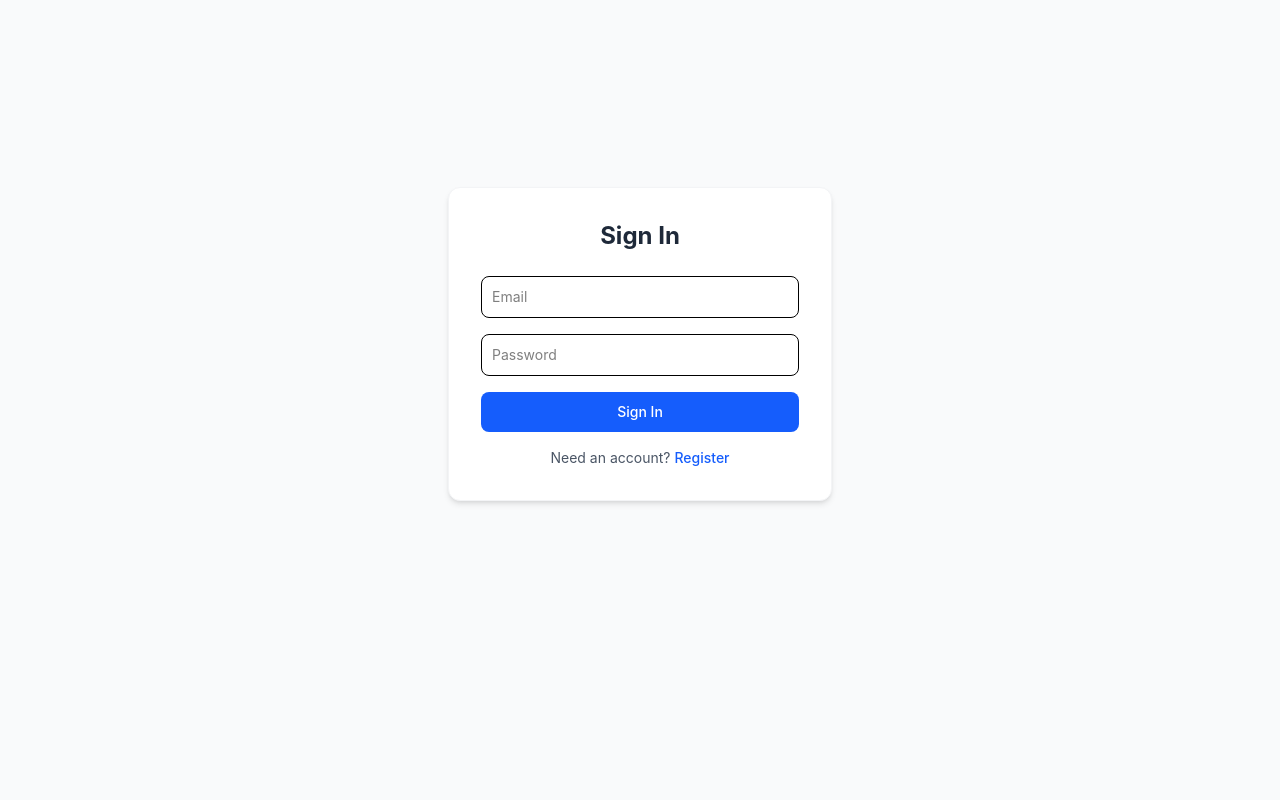
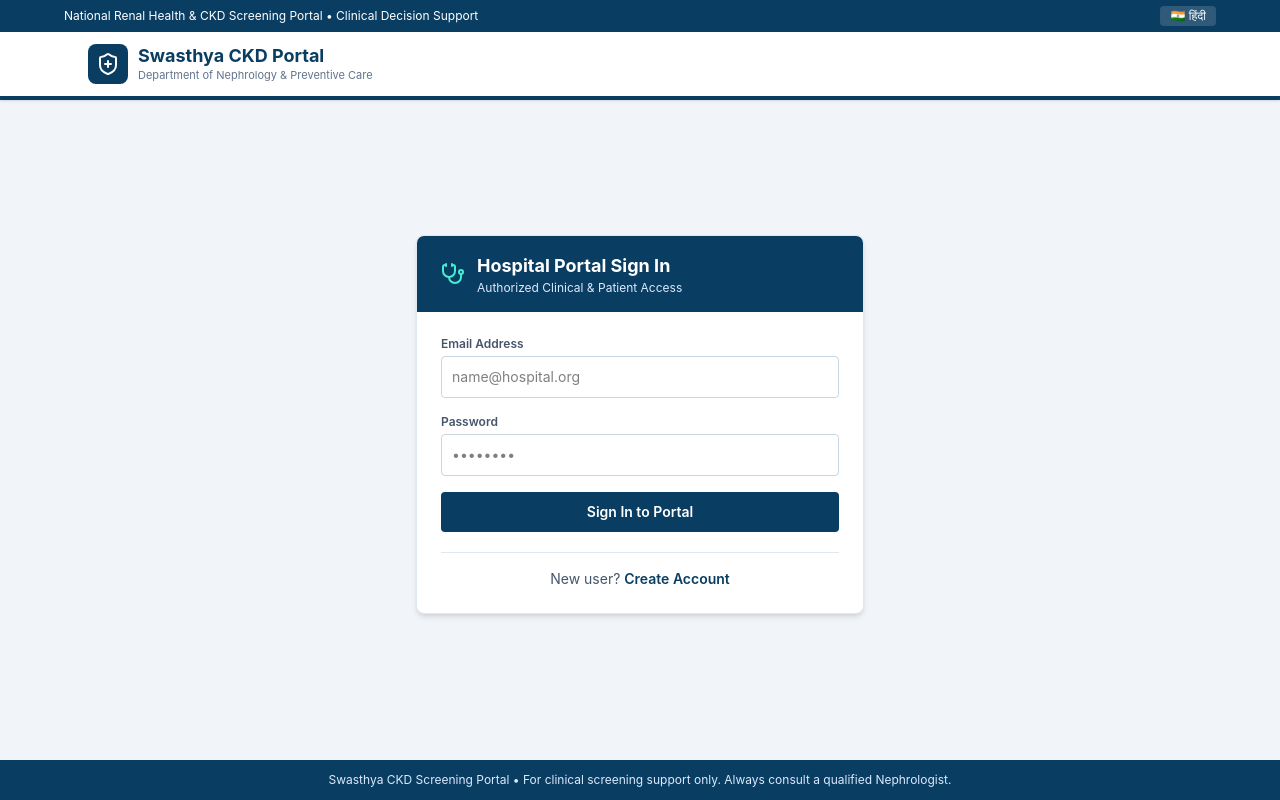
Before and after one commit to nikhildixit-321/ckd-prediction-, a React (Vite) app in the folder frontend/: page / in a window 1280 px wide. Built offline with nearby package versions, Linux system fonts and the light colour scheme; no server answers.

Commit message:
style: redesign UI as official government health and hospital clinical portal

```diff
--- a/frontend/src/App.jsx
+++ b/frontend/src/App.jsx
@@ -1,4 +1,5 @@
-import { BrowserRouter, Routes, Route, Navigate, Link, useNavigate } from 'react-router-dom';
+import { BrowserRouter, Routes, Route, Navigate, Link, useLocation, useNavigate } from 'react-router-dom';
+import { ShieldPlus } from 'lucide-react';
 import { LanguageProvider, useLang } from './context/LanguageContext';
 import { T } from './lang/translations';
 import Login from './pages/Login';
@@ -12,13 +13,12 @@ function PrivateRoute({ children }) {
   return token ? children : <Navigate to="/" replace />;
 }
 
-function Navbar() {
+function Header() {
   const navigate = useNavigate();
+  const location = useLocation();
   const { lang, toggleLang } = useLang();
   const tx = T[lang];
   const isLoggedIn = Boolean(localStorage.getItem('token'));
-
-  if (!isLoggedIn) return null;
 
   const logout = () => {
     localStorage.removeItem('token');
@@ -26,28 +26,63 @@ function Navbar() {
     navigate('/');
   };
 
+  const navLinkClass = (path) =>
+    `px-3 py-2 text-sm font-medium border-b-2 transition ${
+      location.pathname === path
+        ? 'border-[#0a3d62] text-[#0a3d62] font-semibold'
+        : 'border-transparent text-slate-600 hover:text-[#0a3d62]'
+    }`;
+
   return (
-    <nav className="bg-white shadow-sm px-6 py-4">
-      <div className="max-w-6xl mx-auto flex justify-between items-center">
-        <Link to="/dashboard" className="text-xl font-bold text-blue-600">
-          CKD Insight
-        </Link>
-        <div className="flex items-center gap-4 text-sm font-medium flex-wrap">
-          <Link to="/dashboard" className="text-gray-700 hover:text-blue-600">{tx.dashboard}</Link>
-          <Link to="/history"   className="text-gray-700 hover:text-blue-600">{tx.history}</Link>
-          <Link to="/trends"    className="text-gray-700 hover:text-blue-600">{tx.trends}</Link>
+    <header className="bg-white border-b-4 border-[#0a3d62] shadow-sm">
+      {/* Top official health portal bar */}
+      <div className="bg-[#0a3d62] text-white text-xs py-1.5 px-6">
+        <div className="max-w-6xl mx-auto flex justify-between items-center">
+          <span>
+            {lang === 'hi'
+              ? 'राष्ट्रीय किडनी स्वास्थ्य एवं CKD जांच पोर्टल • क्लिनिकल सहायता प्रणाली'
+              : 'National Renal Health & CKD Screening Portal • Clinical Decision Support'}
+          </span>
           <button
             onClick={toggleLang}
-            className="border border-gray-300 rounded px-2 py-0.5 text-gray-600 hover:bg-gray-100"
+            className="bg-white/15 hover:bg-white/25 text-white px-2.5 py-0.5 rounded text-xs cursor-pointer"
           >
             {tx.lang}
           </button>
-          <button onClick={logout} className="text-red-600 hover:underline cursor-pointer">
-            {tx.logout}
-          </button>
         </div>
       </div>
-    </nav>
+
+      {/* Main hospital / portal navigation bar */}
+      <div className="max-w-6xl mx-auto px-6 py-3 flex justify-between items-center flex-wrap gap-3">
+        <Link to={isLoggedIn ? '/dashboard' : '/'} className="flex items-center gap-2.5">
+          <div className="bg-[#0a3d62] text-white p-2 rounded-lg">
+            <ShieldPlus className="w-6 h-6" />
+          </div>
+          <div>
+            <span className="text-lg font-bold text-[#0a3d62] block leading-tight">
+              Swasthya CKD Portal
+            </span>
+            <span className="text-[11px] text-slate-500 block">
+              {lang === 'hi' ? 'नेफ्रोलॉजी एवं निवारक देखभाल विभाग' : 'Department of Nephrology & Preventive Care'}
+            </span>
+          </div>
+        </Link>
+
+        {isLoggedIn && (
+          <div className="flex items-center gap-2 flex-wrap">
+            <Link to="/dashboard" className={navLinkClass('/dashboard')}>{tx.dashboard}</Link>
+            <Link to="/history" className={navLinkClass('/history')}>{tx.history}</Link>
+            <Link to="/trends" className={navLinkClass('/trends')}>{tx.trends}</Link>
+            <button
+              onClick={logout}
+              className="ml-2 px-3 py-1.5 bg-red-50 text-red-700 border border-red-200 rounded text-xs font-semibold hover:bg-red-100 cursor-pointer"
+            >
+              {tx.logout}
+            </button>
+          </div>
+        )}
+      </div>
+    </header>
   );
 }
 
@@ -55,17 +90,20 @@ export default function App() {
   return (
     <BrowserRouter>
       <LanguageProvider>
-        <div className="min-h-screen bg-gray-50">
-          <Navbar />
-          <main className="max-w-6xl mx-auto p-6">
+        <div className="min-h-screen flex flex-col bg-slate-100">
+          <Header />
+          <main className="flex-1 max-w-6xl w-full mx-auto p-6">
             <Routes>
-              <Route path="/"         element={<Login />} />
+              <Route path="/" element={<Login />} />
               <Route path="/dashboard" element={<PrivateRoute><Dashboard /></PrivateRoute>} />
-              <Route path="/history"   element={<PrivateRoute><History /></PrivateRoute>} />
-              <Route path="/trends"    element={<PrivateRoute><Trends /></PrivateRoute>} />
-              <Route path="*"          element={<Navigate to="/" replace />} />
+              <Route path="/history" element={<PrivateRoute><History /></PrivateRoute>} />
+              <Route path="/trends" element={<PrivateRoute><Trends /></PrivateRoute>} />
+              <Route path="*" element={<Navigate to="/" replace />} />
             </Routes>
           </main>
+          <footer className="bg-[#0a3d62] text-blue-100 text-xs py-3 px-6 text-center">
+            Swasthya CKD Screening Portal • For clinical screening support only. Always consult a qualified Nephrologist.
+          </footer>
         </div>
       </LanguageProvider>
     </BrowserRouter>
--- a/frontend/src/pages/Dashboard.jsx
+++ b/frontend/src/pages/Dashboard.jsx
@@ -1,6 +1,7 @@
 import { useState } from 'react';
 import { Link, useNavigate } from 'react-router-dom';
 import { BarChart, Bar, XAxis, YAxis, Tooltip, ResponsiveContainer, Cell } from 'recharts';
+import { ClipboardList, FileText, Activity } from 'lucide-react';
 import jsPDF from 'jspdf';
 import Chatbot from '../components/Chatbot';
 import RiskGauge from '../components/RiskGauge';
@@ -77,57 +78,75 @@ export default function Dashboard() {
     const prob = (result.probability * 100).toFixed(1);
     const verdict = result.prediction === 1 ? 'CKD Detected (High Risk)' : 'No CKD (Low Risk)';
 
-    doc.setFontSize(18);
-    doc.text('CKD Prediction Report', 20, 20);
+    doc.setFontSize(16);
+    doc.text('SWASTHYA CKD SCREENING REPORT', 20, 20);
+    doc.setFontSize(10);
+    doc.text('Department of Nephrology & Preventive Care', 20, 27);
 
     doc.setFontSize(12);
-    doc.text(`Patient: ${patientName}`, 20, 35);
-    doc.text(`Date: ${date}`, 20, 44);
-    doc.text(`Model Used: ${result.modelUsed?.toUpperCase() || 'RF'}`, 20, 53);
-    doc.text(`Result: ${verdict}`, 20, 62);
-    doc.text(`CKD Probability: ${prob}%`, 20, 71);
+    doc.text(`Patient Name: ${patientName}`, 20, 42);
+    doc.text(`Screening Date: ${date}`, 20, 50);
+    doc.text(`Screening Result: ${verdict}`, 20, 58);
+    doc.text(`CKD Risk Probability: ${prob}%`, 20, 66);
 
-    doc.setFontSize(13);
-    doc.text('Top Risk Factors (SHAP):', 20, 86);
-    doc.setFontSize(11);
+    doc.setFontSize(12);
+    doc.text('Top Contributing Clinical Factors (SHAP):', 20, 82);
+    doc.setFontSize(10);
     chartData.slice(0, 6).forEach((f, i) => {
       const sign = f.impact > 0 ? '+' : '';
-        doc.text(`  ${i + 1}. ${f.name}: ${sign}${f.impact.toFixed(3)}`, 20, 96 + i * 9);
+      doc.text(`  ${i + 1}. ${f.name}: ${sign}${f.impact.toFixed(3)}`, 20, 92 + i * 8);
     });
 
     doc.save(`CKD_Report_${patientName}_${date.replace(/\//g, '-')}.pdf`);
   };
 
   return (
+    <div className="space-y-5">
+      {/* Official Screening Notice Banner */}
+      <div className="bg-blue-50 border-l-4 border-[#0a3d62] text-slate-700 px-4 py-3 rounded text-xs flex items-center gap-2">
+        <Activity className="w-4 h-4 text-[#0a3d62] shrink-0" />
+        <span>
+          {lang === 'hi'
+            ? 'सूचना: यह पोर्टल मरीज के क्लिनिकल लैब मानों के आधार पर प्रारंभिक CKD जोखिम जांच के लिए है।'
+            : 'Clinical Notice: Enter verified patient pathology & vitals values below to generate an AI-assisted CKD risk screening report.'}
+        </span>
+      </div>
+
       <div className="grid grid-cols-1 lg:grid-cols-2 gap-6">
-      {/* Left: Patient Input Form */}
-      <div className="bg-white p-6 rounded-xl shadow-sm border border-gray-100">
-        <h2 className="text-2xl font-bold text-gray-800 mb-1">{tx.patientData}</h2>
-        <p className="text-sm text-gray-500 mb-5">{tx.patientDataDesc}</p>
+        {/* Left: Hospital Patient Intake Form */}
+        <div className="bg-white rounded-lg shadow-sm border border-slate-200 overflow-hidden">
+          <div className="bg-[#0a3d62] text-white px-5 py-3 flex items-center gap-2">
+            <ClipboardList className="w-5 h-5 text-teal-300" />
+            <div>
+              <h2 className="text-base font-bold">{tx.patientData}</h2>
+              <p className="text-xs text-blue-100">{tx.patientDataDesc}</p>
+            </div>
+          </div>
 
+          <div className="p-5">
             {error && (
-          <p className="mb-4 p-3 bg-red-50 text-red-700 text-sm rounded-lg border border-red-200">
+              <p className="mb-4 p-3 bg-red-50 text-red-700 text-sm rounded border-l-4 border-red-600">
                 {error}
               </p>
             )}
 
-        <form onSubmit={handleSubmit} className="grid grid-cols-2 sm:grid-cols-3 gap-4">
+            <form onSubmit={handleSubmit} className="grid grid-cols-2 sm:grid-cols-3 gap-3.5">
               <div className="col-span-2">
-            <label className="block text-xs font-semibold text-gray-500 mb-1">{tx.patientName}</label>
+                <label className="block text-xs font-semibold text-slate-600 mb-1">{tx.patientName}</label>
                 <input
                   type="text"
                   value={patientName}
                   onChange={(e) => setPatientName(e.target.value)}
-              className="w-full p-2 border rounded-lg text-sm"
+                  className="w-full p-2 border border-slate-300 rounded text-sm focus:outline-none focus:border-[#0a3d62]"
                 />
               </div>
 
               <div>
-            <label className="block text-xs font-semibold text-gray-500 mb-1">{tx.mlModel}</label>
+                <label className="block text-xs font-semibold text-slate-600 mb-1">{tx.mlModel}</label>
                 <select
                   value={modelKey}
                   onChange={(e) => setModelKey(e.target.value)}
-              className="w-full p-2 border rounded-lg text-sm bg-white"
+                  className="w-full p-2 border border-slate-300 rounded text-sm bg-white focus:outline-none focus:border-[#0a3d62]"
                 >
                   <option value="rf">Random Forest</option>
                   <option value="xgb">XGBoost</option>
@@ -139,12 +158,12 @@ export default function Dashboard() {
 
               {Object.keys(INITIAL_FORM).map((key) => (
                 <div key={key}>
-              <label className="block text-xs font-semibold text-gray-500 mb-1">{LABELS[key]}</label>
+                  <label className="block text-xs font-semibold text-slate-600 mb-1">{LABELS[key]}</label>
                   {key in DROPDOWNS ? (
                     <select
                       value={formData[key]}
                       onChange={(e) => updateField(key, e.target.value)}
-                  className="w-full p-2 border rounded-lg text-sm bg-white"
+                      className="w-full p-2 border border-slate-300 rounded text-sm bg-white focus:outline-none focus:border-[#0a3d62]"
                     >
                       {DROPDOWNS[key].map((opt) => (
                         <option key={opt} value={opt}>{opt}</option>
@@ -157,7 +176,7 @@ export default function Dashboard() {
                       required
                       value={formData[key]}
                       onChange={(e) => updateField(key, e.target.value)}
-                  className="w-full p-2 border rounded-lg text-sm"
+                      className="w-full p-2 border border-slate-300 rounded text-sm focus:outline-none focus:border-[#0a3d62]"
                     />
                   )}
                 </div>
@@ -166,24 +185,35 @@ export default function Dashboard() {
               <button
                 type="submit"
                 disabled={loading}
-            className="col-span-2 sm:col-span-3 mt-2 py-3 bg-blue-600 hover:bg-blue-700 text-white font-semibold rounded-lg disabled:opacity-50 cursor-pointer"
+                className="col-span-2 sm:col-span-3 mt-2 py-2.5 bg-[#0a3d62] hover:bg-[#08304d] text-white font-semibold rounded text-sm disabled:opacity-50 cursor-pointer"
               >
                 {loading ? tx.predicting : tx.predict}
               </button>
             </form>
           </div>
+        </div>
 
-      {/* Right: Results */}
+        {/* Right: Diagnostic Screening Report */}
         <div>
           {result ? (
             <div className="space-y-5">
-            {/* Result card */}
-            <div className={`p-6 rounded-xl text-white shadow-sm ${result.prediction === 1 ? 'bg-red-600' : 'bg-green-600'}`}>
-              <h2 className="text-2xl font-bold">
+              <div className="bg-white rounded-lg shadow-sm border border-slate-200 overflow-hidden">
+                <div className="bg-slate-800 text-white px-5 py-2.5 flex justify-between items-center text-xs font-semibold tracking-wide uppercase">
+                  <span className="flex items-center gap-1.5">
+                    <FileText className="w-4 h-4 text-teal-300" /> Diagnostic Screening Report
+                  </span>
+                  <span>{new Date().toLocaleDateString()}</span>
+                </div>
+
+                <div className={`p-5 text-white ${result.prediction === 1 ? 'bg-red-700' : 'bg-emerald-700'}`}>
+                  <h2 className="text-xl font-bold">
                     {result.prediction === 1 ? tx.highRisk : tx.lowRisk}
                   </h2>
-              <p className="mt-1 text-lg">{tx.probability}: {(result.probability * 100).toFixed(1)}%</p>
-              <p className="mt-2 text-xs opacity-90">{tx.model}: {result.modelUsed?.toUpperCase()}</p>
+                  <p className="mt-1 text-base">{tx.probability}: {(result.probability * 100).toFixed(1)}%</p>
+                  <p className="mt-1 text-xs opacity-90">
+                    {tx.patientName}: {patientName} • {tx.model}: {result.modelUsed?.toUpperCase()}
+                  </p>
+                </div>
               </div>
 
               {/* Risk Gauge */}
@@ -193,22 +223,22 @@ export default function Dashboard() {
               <div className="flex flex-wrap gap-3">
                 <button
                   onClick={downloadPDF}
-                className="bg-indigo-600 text-white px-4 py-2 rounded-lg text-sm hover:bg-indigo-700 cursor-pointer"
+                  className="bg-[#0a3d62] text-white px-4 py-2 rounded text-sm font-medium hover:bg-[#08304d] cursor-pointer"
                 >
                   {tx.downloadReport}
                 </button>
                 <Link
                   to="/trends"
-                className="bg-teal-600 text-white px-4 py-2 rounded-lg text-sm hover:bg-teal-700"
+                  className="bg-teal-700 text-white px-4 py-2 rounded text-sm font-medium hover:bg-teal-800"
                 >
                   {tx.trends}
                 </Link>
               </div>
 
               {/* SHAP chart */}
-            <div className="bg-white p-6 rounded-xl shadow-sm border border-gray-100">
-              <h3 className="text-lg font-bold text-gray-800 mb-4">{tx.shapTitle}</h3>
-              <div className="h-72">
+              <div className="bg-white p-5 rounded-lg shadow-sm border border-slate-200">
+                <h3 className="text-base font-bold text-slate-800 mb-3 border-b pb-2">{tx.shapTitle}</h3>
+                <div className="h-64">
                   <ResponsiveContainer width="100%" height="100%">
                     <BarChart data={chartData} layout="vertical" margin={{ left: 20, right: 20 }}>
                       <XAxis type="number" hide />
@@ -216,33 +246,35 @@ export default function Dashboard() {
                       <Tooltip />
                       <Bar dataKey="impact" radius={[0, 4, 4, 0]}>
                         {chartData.map((item) => (
-                        <Cell key={item.name} fill={item.impact > 0 ? '#ef4444' : '#3b82f6'} />
+                          <Cell key={item.name} fill={item.impact > 0 ? '#dc2626' : '#0a3d62'} />
                         ))}
                       </Bar>
                     </BarChart>
                   </ResponsiveContainer>
                 </div>
-              <div className="flex justify-center gap-6 mt-3 text-xs text-gray-600">
+                <div className="flex justify-center gap-6 mt-3 text-xs text-slate-600">
                   <span className="flex items-center gap-1.5">
-                  <span className="w-3 h-3 rounded-full bg-red-500 inline-block"></span>
+                    <span className="w-3 h-3 rounded-full bg-red-600 inline-block"></span>
                     {tx.increasesRisk}
                   </span>
                   <span className="flex items-center gap-1.5">
-                  <span className="w-3 h-3 rounded-full bg-blue-500 inline-block"></span>
+                    <span className="w-3 h-3 rounded-full bg-[#0a3d62] inline-block"></span>
                     {tx.protective}
                   </span>
                 </div>
               </div>
 
-            {/* Diet Plan (AI-powered) */}
+              {/* Diet Plan */}
               <DietPlan result={result} features={formData} label={tx.dietTitle} />
             </div>
           ) : (
-          <div className="bg-white p-10 rounded-xl shadow-sm border border-gray-100 h-full flex flex-col items-center justify-center text-center text-gray-500">
-            <h3 className="text-lg font-semibold text-gray-700">{tx.noResult}</h3>
-            <p className="text-sm mt-1">{tx.noResultDesc}</p>
+            <div className="bg-white p-10 rounded-lg shadow-sm border border-slate-200 h-full flex flex-col items-center justify-center text-center text-slate-500">
+              <FileText className="w-10 h-10 text-slate-300 mb-3" />
+              <h3 className="text-base font-semibold text-slate-700">{tx.noResult}</h3>
+              <p className="text-sm mt-1 max-w-xs">{tx.noResultDesc}</p>
             </div>
           )}
+        </div>
       </div>
 
       <Chatbot patientContext={result} />
--- a/frontend/src/pages/Login.jsx
+++ b/frontend/src/pages/Login.jsx
@@ -1,5 +1,6 @@
 import { useState, useEffect } from 'react';
 import { useNavigate } from 'react-router-dom';
+import { Stethoscope } from 'lucide-react';
 import { API_BASE_URL } from '../config';
 
 export default function Login() {
@@ -51,14 +52,22 @@ export default function Login() {
   };
 
   return (
-    <div className="flex items-center justify-center min-h-[80vh]">
-      <div className="bg-white p-8 rounded-xl shadow-md w-full max-w-sm border border-gray-100">
-        <h2 className="text-2xl font-bold text-center text-gray-800 mb-6">
-          {isRegister ? 'Create Account' : 'Sign In'}
+    <div className="flex items-center justify-center min-h-[75vh]">
+      <div className="bg-white rounded-lg shadow-md w-full max-w-md border border-slate-200 overflow-hidden">
+        {/* Official Hospital Portal Card Header */}
+        <div className="bg-[#0a3d62] text-white px-6 py-4 flex items-center gap-3">
+          <Stethoscope className="w-6 h-6 text-teal-300" />
+          <div>
+            <h2 className="text-lg font-bold">
+              {isRegister ? 'Patient / Doctor Registration' : 'Hospital Portal Sign In'}
             </h2>
+            <p className="text-xs text-blue-100">Authorized Clinical & Patient Access</p>
+          </div>
+        </div>
 
+        <div className="p-6">
           {error && (
-          <p className="mb-4 p-3 bg-red-50 text-red-700 text-sm rounded-lg border border-red-200">
+            <p className="mb-4 p-3 bg-red-50 text-red-700 text-sm rounded border-l-4 border-red-600">
               {error}
             </p>
           )}
@@ -66,63 +75,76 @@ export default function Login() {
           <form onSubmit={handleSubmit} className="space-y-4">
             {isRegister && (
               <>
+                <div>
+                  <label className="block text-xs font-semibold text-slate-600 mb-1">Full Name</label>
                   <input
                     type="text"
-                placeholder="Full Name"
+                    placeholder="Dr. / Patient Name"
                     required
                     value={name}
                     onChange={(e) => setName(e.target.value)}
-                className="w-full p-2.5 border rounded-lg text-sm"
+                    className="w-full p-2.5 border border-slate-300 rounded text-sm focus:outline-none focus:border-[#0a3d62]"
                   />
+                </div>
+                <div>
+                  <label className="block text-xs font-semibold text-slate-600 mb-1">Account Role</label>
                   <select
                     value={role}
                     onChange={(e) => setRole(e.target.value)}
-                className="w-full p-2.5 border rounded-lg text-sm bg-white"
+                    className="w-full p-2.5 border border-slate-300 rounded text-sm bg-white focus:outline-none focus:border-[#0a3d62]"
                   >
-                <option value="doctor">Doctor</option>
+                    <option value="doctor">Doctor / Clinician</option>
                     <option value="patient">Patient</option>
                   </select>
+                </div>
               </>
             )}
 
+            <div>
+              <label className="block text-xs font-semibold text-slate-600 mb-1">Email Address</label>
               <input
                 type="email"
-            placeholder="Email"
+                placeholder="name@hospital.org"
                 required
                 value={email}
                 onChange={(e) => setEmail(e.target.value)}
-            className="w-full p-2.5 border rounded-lg text-sm"
+                className="w-full p-2.5 border border-slate-300 rounded text-sm focus:outline-none focus:border-[#0a3d62]"
               />
+            </div>
 
+            <div>
+              <label className="block text-xs font-semibold text-slate-600 mb-1">Password</label>
               <input
                 type="password"
-            placeholder="Password"
+                placeholder="••••••••"
                 required
                 value={password}
                 onChange={(e) => setPassword(e.target.value)}
-            className="w-full p-2.5 border rounded-lg text-sm"
+                className="w-full p-2.5 border border-slate-300 rounded text-sm focus:outline-none focus:border-[#0a3d62]"
               />
+            </div>
 
             <button
               type="submit"
               disabled={loading}
-            className="w-full py-2.5 bg-blue-600 hover:bg-blue-700 text-white font-medium rounded-lg text-sm disabled:opacity-50 cursor-pointer"
+              className="w-full py-2.5 bg-[#0a3d62] hover:bg-[#08304d] text-white font-semibold rounded text-sm disabled:opacity-50 cursor-pointer"
             >
-            {loading ? 'Please wait...' : isRegister ? 'Sign Up' : 'Sign In'}
+              {loading ? 'Verifying...' : isRegister ? 'Register Account' : 'Sign In to Portal'}
             </button>
           </form>
 
-        <p className="mt-4 text-center text-sm text-gray-600">
-          {isRegister ? 'Already have an account? ' : 'Need an account? '}
+          <p className="mt-5 pt-4 border-t border-slate-200 text-center text-sm text-slate-600">
+            {isRegister ? 'Already registered? ' : 'New user? '}
             <button
               type="button"
               onClick={() => { setError(''); setIsRegister(!isRegister); }}
-            className="text-blue-600 font-medium hover:underline cursor-pointer"
+              className="text-[#0a3d62] font-semibold hover:underline cursor-pointer"
             >
-            {isRegister ? 'Login' : 'Register'}
+              {isRegister ? 'Sign In' : 'Create Account'}
             </button>
           </p>
         </div>
       </div>
+    </div>
   );
 }
```
Also changed, not shown: frontend/src/pages/History.jsx (+24 -20 lines), 1 other file (tests, documents, lock files or other folders). Lines whose indentation alone changed are shown as unchanged.
